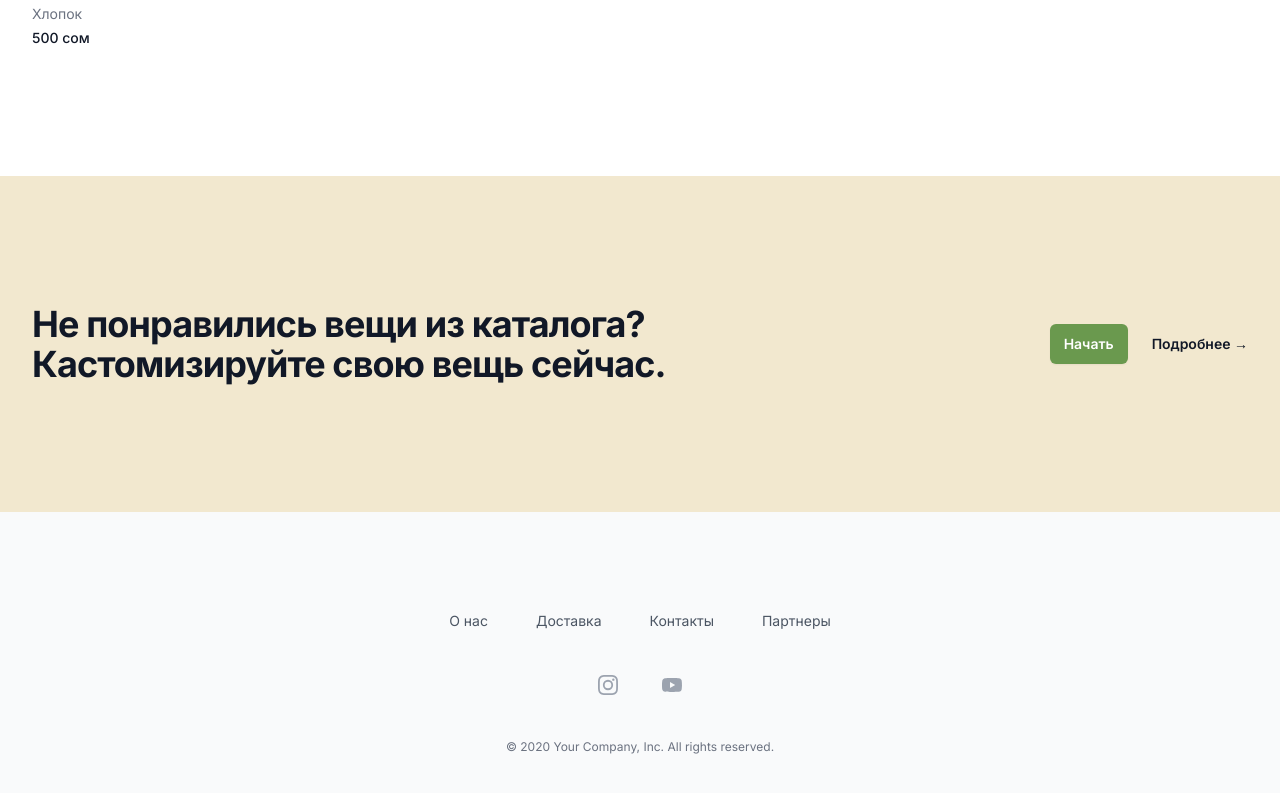
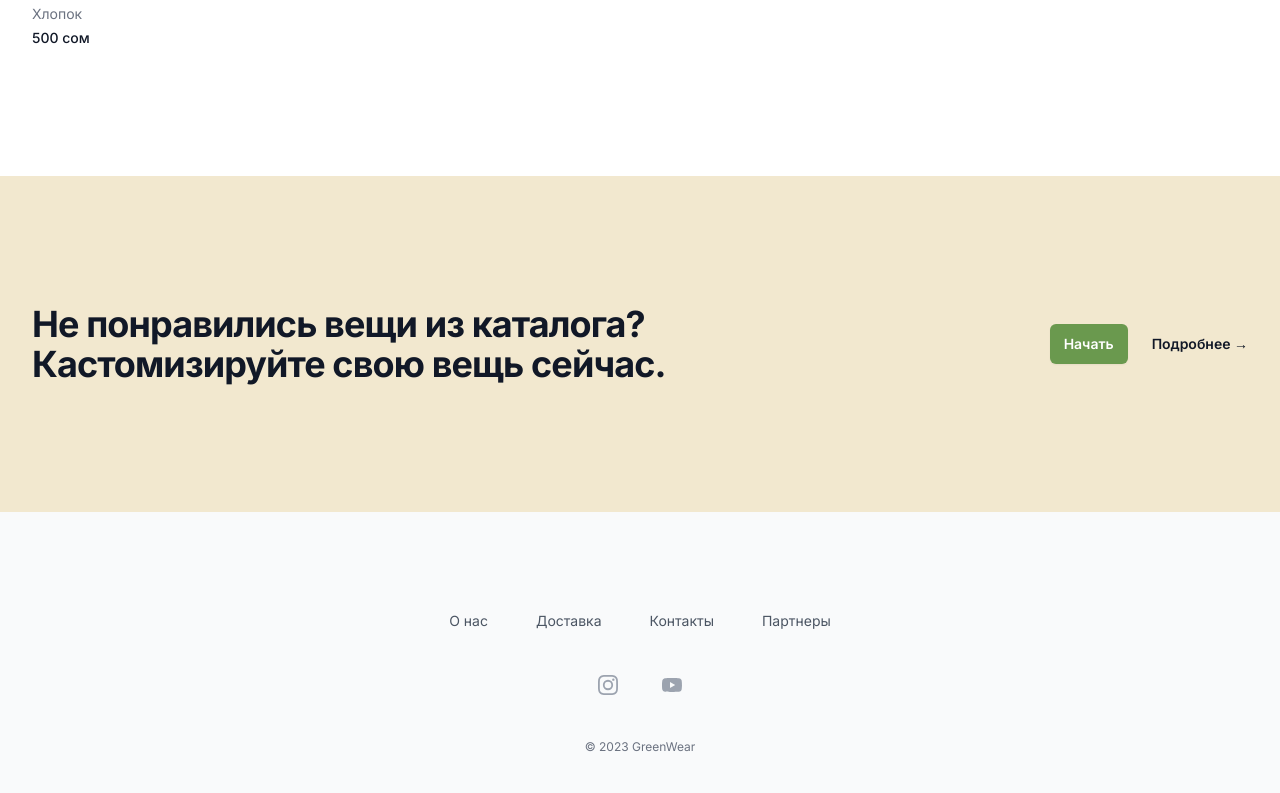
Before and after one commit to cerealexperiments/ecothon-frontend, a Next.js app: page / in a window 1280 px wide. Shown: the part 1264-2057 px from the top of the page. Built offline with nearby package versions, Linux system fonts and the light colour scheme.

Commit message:
fix colors

```diff
--- a/src/components/CustomizeNow.tsx
+++ b/src/components/CustomizeNow.tsx
@@ -11,7 +11,7 @@ export default function CustomizeNow() {
         <div className="mt-10 flex items-center gap-x-6 lg:mt-0 lg:flex-shrink-0">
           <a
             href="#"
-            className="rounded-md bg-[#6A994E]  px-3.5 py-2.5 text-sm font-semibold text-white shadow-sm hover:bg-indigo-500 focus-visible:outline focus-visible:outline-2 focus-visible:outline-offset-2 focus-visible:outline-indigo-600"
+            className="rounded-md bg-[#6A994E]  px-3.5 py-2.5 text-sm font-semibold text-white shadow-sm hover:bg-[#386641] focus-visible:outline focus-visible:outline-2 focus-visible:outline-offset-2 focus-visible:outline-indigo-600"
           >
             Начать
           </a>
--- a/src/components/Footer.tsx
+++ b/src/components/Footer.tsx
@@ -58,7 +58,7 @@ export default function Footer() {
           ))}
         </div>
         <p className="mt-10 text-center text-xs leading-5 text-gray-500">
-          &copy; 2020 Your Company, Inc. All rights reserved.
+          &copy; 2023 GreenWear
         </p>
       </div>
     </footer>
--- a/src/components/Hero.tsx
+++ b/src/components/Hero.tsx
@@ -35,7 +35,7 @@ export default function Hero() {
             <div className="mt-10 flex items-center justify-center gap-x-6">
               <Link
                 href="/home"
-                className="rounded-md transition-colors bg-[#6A994E] px-3.5 py-2.5 text-sm font-semibold text-gray-100 shadow-sm hover:bg-red-700 focus-visible:outline focus-visible:outline-2 focus-visible:outline-offset-2 focus-visible:outline-indigo-400"
+                className="rounded-md transition-colors bg-[#6A994E] hover:bg-[#386641] px-3.5 py-2.5 text-sm font-semibold text-gray-100 shadow-sm focus-visible:outline focus-visible:outline-2 focus-visible:outline-offset-2 focus-visible:outline-indigo-400"
               >
                 Смотреть каталог
               </Link>
--- a/src/components/TrendingProducts.tsx
+++ b/src/components/TrendingProducts.tsx
@@ -18,7 +18,7 @@ export default function TrendingProducts() {
           <h2 id="favorites-heading" className="text-2xl font-bold tracking-tight text-gray-900">
             Популярные товары
           </h2>
-          <a href="#" className="hidden text-sm font-medium text-green-700 hover:text-indigo-500 md:block">
+          <a href="#" className="hidden text-sm font-medium text-green-700 hover:text-[#386641] md:block">
             Смотреть все
             <span aria-hidden="true"> &rarr;</span>
           </a>
```
